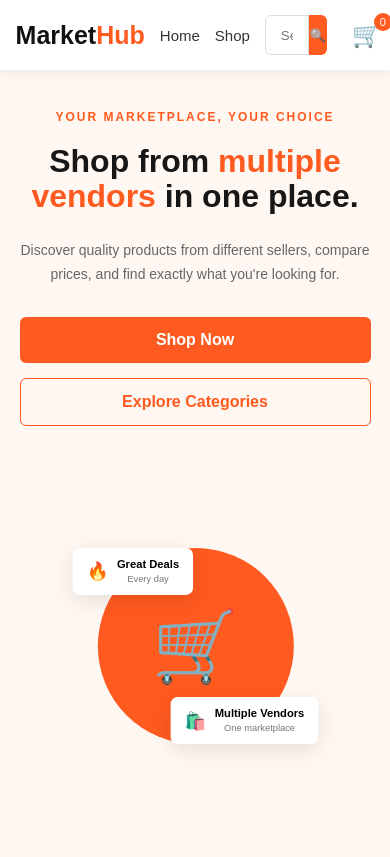
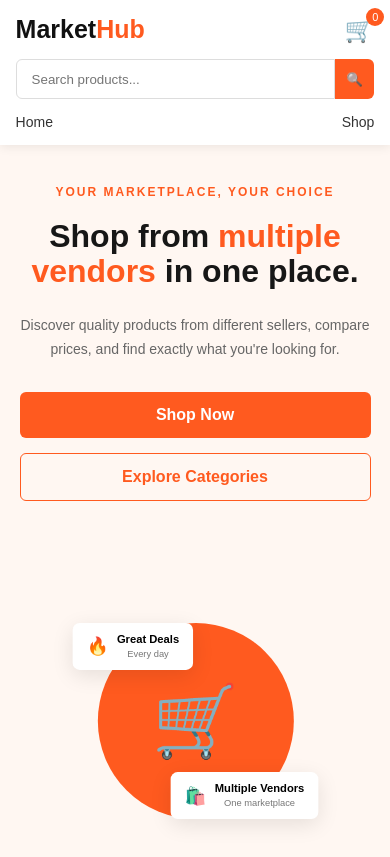
Before and after one commit to Somtoo-dev/Frontend-Project, a plain HTML site: page index.html in a window 390 px wide. Shown: the top 857 px of the page. Drawn offline with Linux system fonts and the light colour scheme.

Commit message:
media query edit

```diff
--- a/style.css
+++ b/style.css
@@ -1195,21 +1195,52 @@ img {
     /* NAVBAR */
 
     .navbar {
+        display: flex;
+        flex-wrap: wrap;
+        align-items: center;
+        gap: 15px;
         padding: 15px 4%;
+        height: auto;
+    }
+
+    .logo {
+        margin-right: auto;
     }
 
     .nav-actions {
-        width: 100%;
-        justify-content: space-between;
+        display: contents;
     }
 
     .search-box {
-        width: calc(100% - 55px);
+        order: 3;
+        width: 100%;
+        display: flex;
+    }
+
+    .search-box input {
+        width: 100%;
+        min-width: 0;
+    }
+
+    .cart {
+        order: 2;
+        flex-shrink: 0;
     }
 
     .nav-links {
+        order: 4;
+        width: 100%;
+        display: flex;
+        justify-content: space-between;
+        align-items: center;
+        gap: 10px;
+    }
+
+    .nav-links a,
+    .category-btn {
         font-size: 14px;
     }
+
 
 
     /* HERO */
```
